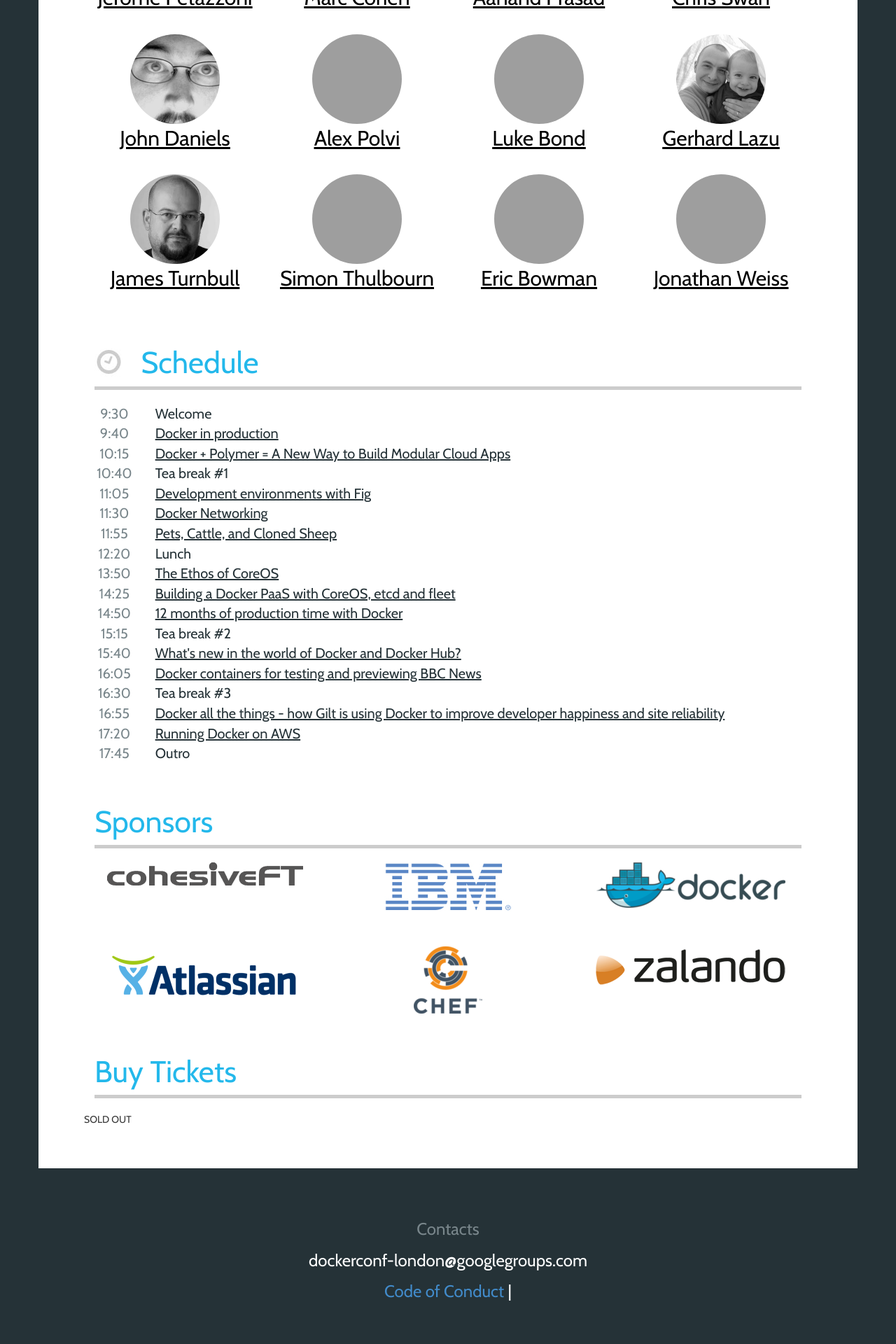
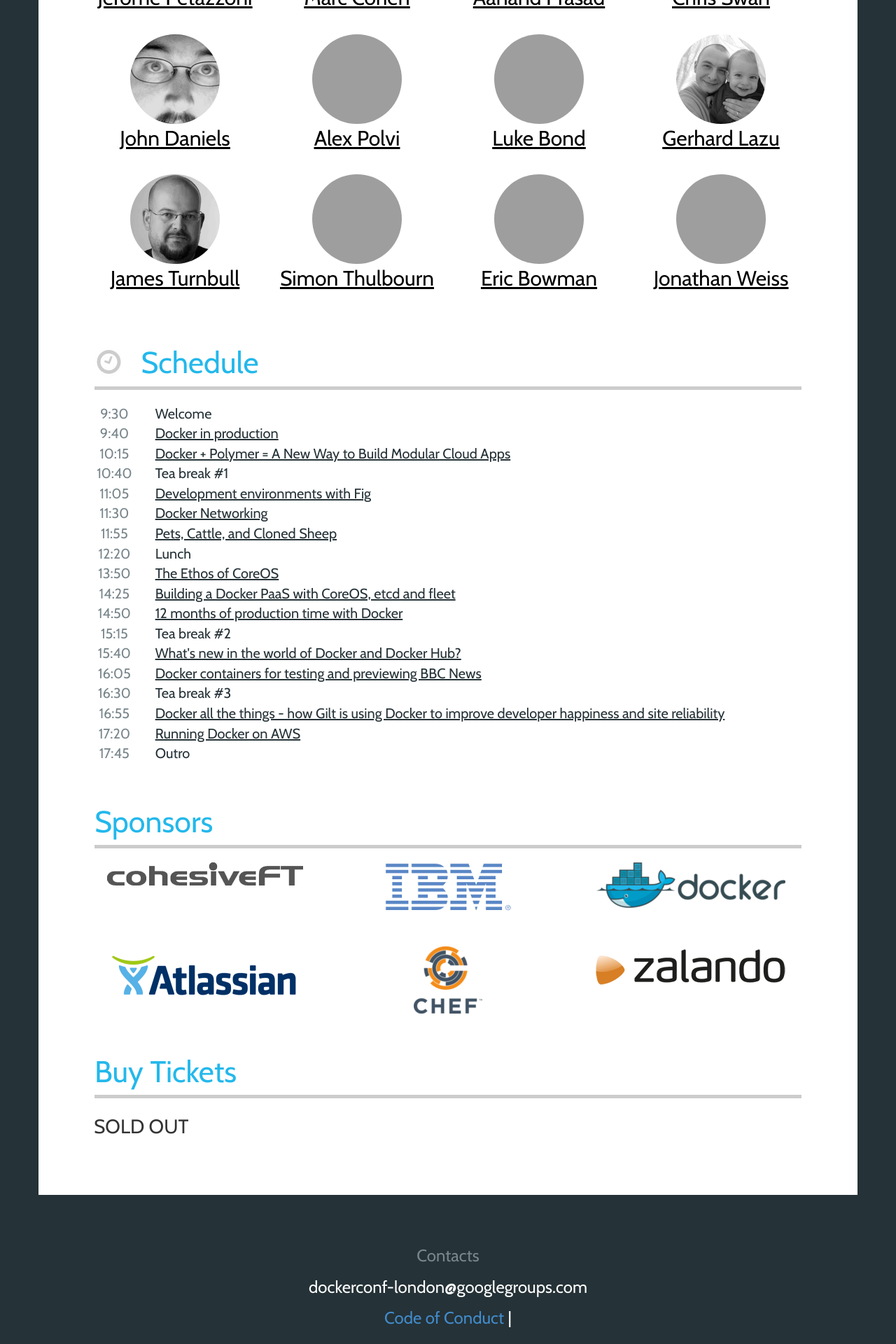
Before and after one commit to gitter-badger/ContainerCamp.github.io, a Jekyll site: the page built from index.html, in a window 1280 px wide. Shown: the part 1781-3701 px from the top of the page at 70% size. Built offline with Jekyll 4.4.1, drawn with Linux system fonts in a browser that asks for light colours; Markdown is read by kramdown in place of the engine named in the settings; before the commit the page ends 3663 px from its top, so only the background shows below that; grey boxes are pictures that could not be loaded.

Commit message:
Fixed sold out notice

```diff
--- a/index.html
+++ b/index.html
@@ -116,6 +116,6 @@
       <h2 id=tickets>Buy Tickets</h2>
   </div>
   <div class="row">
-      <p>SOLD OUT</p>
+      <p class="general">SOLD OUT</p>
   </div>
 </div>
```
